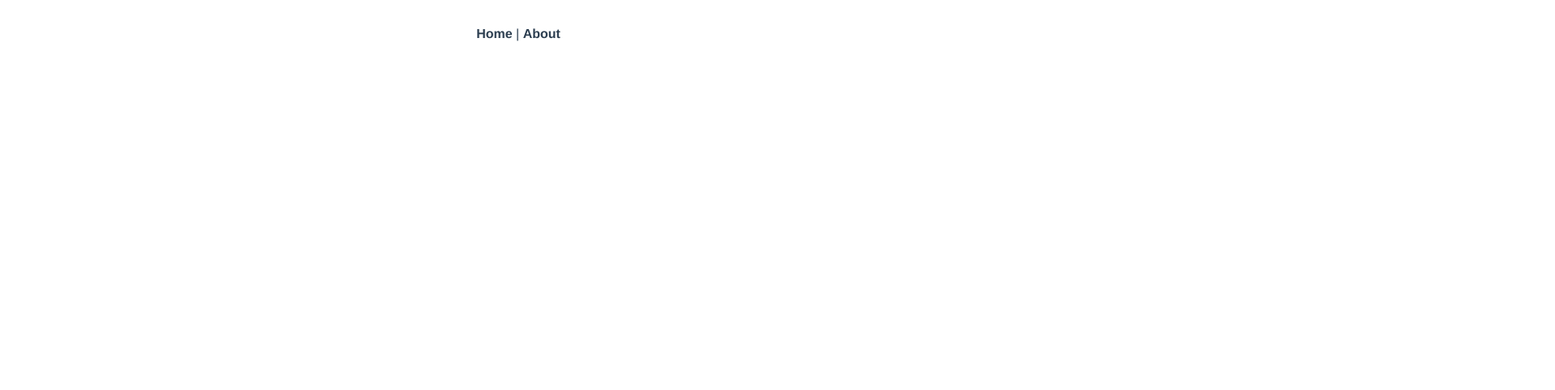
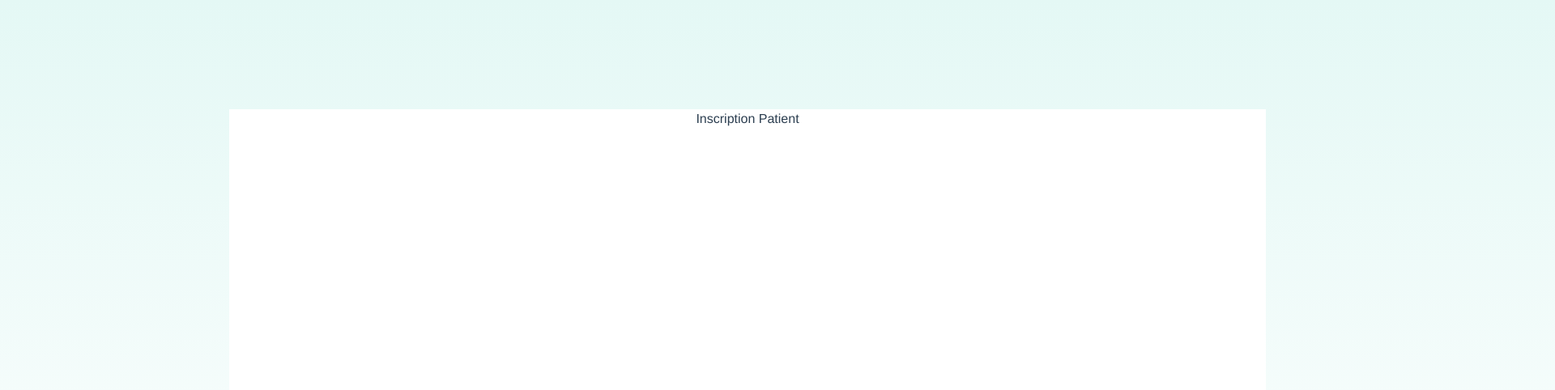
Before and after one commit to AurelDP/OrdOnline, a Vue app in the folder client/: page /#/register in a window 1280 px wide. Shown: the top 482 px of the page at 81% size, 1920 px wide, since content can reach past the window. Built offline with nearby package versions, Linux system fonts and the light colour scheme.

Commit message:
[Feat] Add RegisterView

```diff
--- a/client/src/App.vue
+++ b/client/src/App.vue
@@ -1,8 +1,4 @@
 <template>
-  <nav>
-    <router-link to="/">Home</router-link> |
-    <router-link to="/about">About</router-link>
-  </nav>
   <router-view/>
 </template>
 
--- /dev/null
+++ b/client/src/components/RegisterForm.vue
@@ -0,0 +1,23 @@
+<template>
+  <div class="container absolute bg-white">
+    <h1>Inscription Patient</h1>
+    <form>
+
+    </form>
+  </div>
+</template>
+
+<script>
+export default {
+  name: "RegisterForm"
+}
+</script>
+
+<style scoped>
+.container {
+  width: 1353px;
+  height: 564px;
+  left: 283px;
+  top: 135px;
+}
+</style>
--- a/client/src/index.css
+++ b/client/src/index.css
@@ -1,3 +1,7 @@
 @tailwind base;
 @tailwind components;
 @tailwind utilities;
+
+.ord-background-gradient {
+    @apply min-h-screen bg-gradient-to-b from-ord-green-600;
+}
--- a/client/src/router/index.js
+++ b/client/src/router/index.js
@@ -2,10 +2,12 @@ import { createRouter, createWebHashHistory } from 'vue-router'
 import HomeView from '../views/HomeView.vue'
 import AboutView from '../views/AboutView.vue'
 import Error404 from '../views/ErrorView.vue'
+import RegisterView from "../views/RegisterView";
 
 const routes = [
   {path: '/', name: 'home', component: HomeView},
   {path: '/about', name: 'about', component: AboutView},
+  {path: '/register', name: 'register', component: RegisterView},
   {path: "/:catchAll(.*)*", component: Error404},
 ]
 
--- /dev/null
+++ b/client/src/views/RegisterView.vue
@@ -0,0 +1,20 @@
+<template>
+  <div class="bg ord-background-gradient">
+    <RegisterForm></RegisterForm>
+  </div>
+</template>
+
+<script>
+import RegisterForm from "@/components/RegisterForm";
+
+export default {
+  name: "RegisterView",
+  components: {RegisterForm}
+}
+</script>
+
+<style scoped>
+.bg {
+  width: 1920px;
+}
+</style>
--- a/client/tailwind.config.js
+++ b/client/tailwind.config.js
@@ -1,3 +1,5 @@
+const colors = require('tailwindcss/colors');
+
 /** @type {import('tailwindcss').Config} */
 module.exports = {
   content: [
@@ -19,6 +21,7 @@ module.exports = {
       },
       'ord-dark-blue': '#2D3047',
       'ord-red': '#DE5456',
+      'white': colors.white,
     }
   },
   plugins: [],
```
Also changed, not shown: 1 other file (tests, documents, lock files or other folders).
